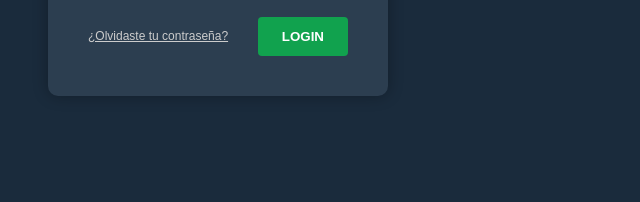
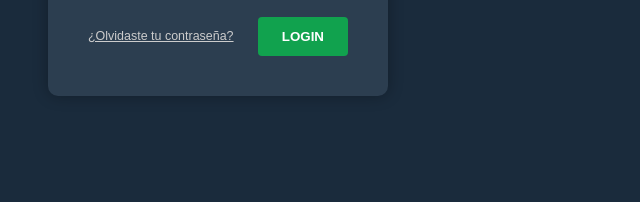
Before and after one commit to SamuelG1996/PortalInventarioCalidad, a plain HTML site: page index.html in a window 1280 px wide. Shown: the part 424-626 px from the top of the page, 422-1062 px from the left. Drawn offline with nearby package versions, Linux system fonts and the light colour scheme; some packages are replaced by stand-ins of ours; no server answers; a script that the page names is missing.

Commit message:
Update style.css

```diff
--- a/style.css
+++ b/style.css
@@ -20,7 +20,7 @@ body.login-page {
 }
 
 .link-recuperacion {
-  font-size: 0.75em;
+  font-size: 0.78em;
   color: #ccc;
   text-decoration: underline;
 }
```
